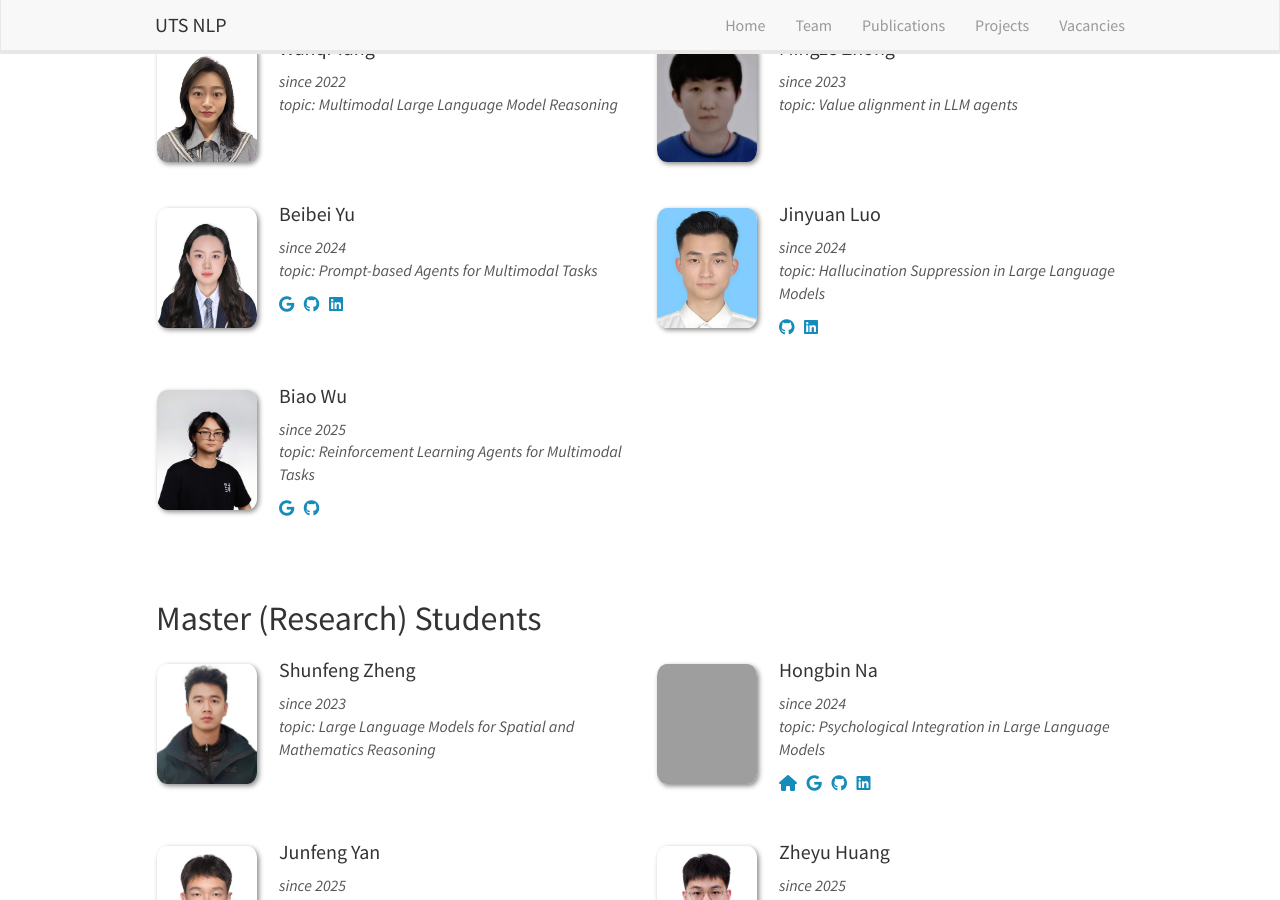
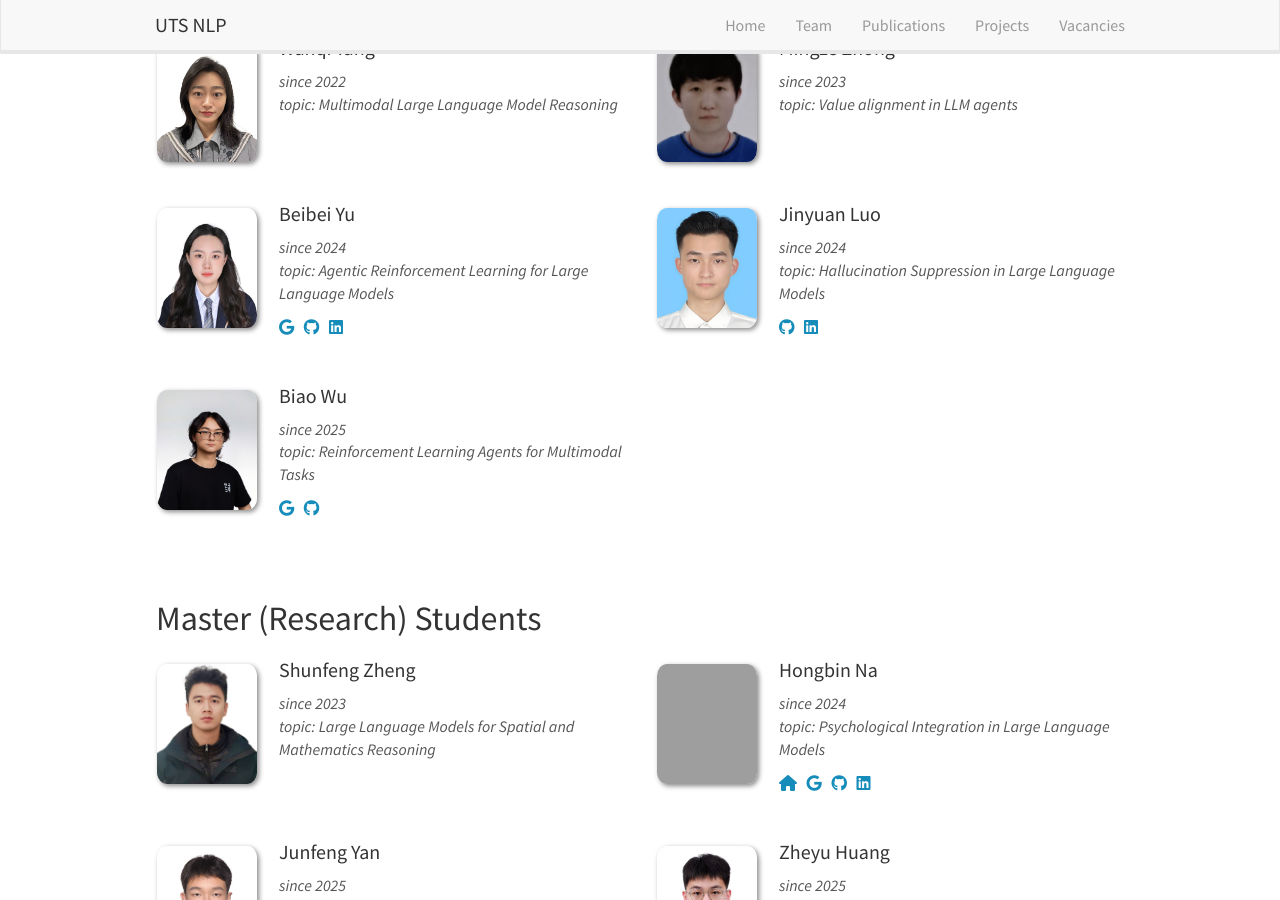
Before and after one commit to utsnlp/utsnlp.github.io, a Jekyll site: the page built from _pages/team.md, in a window 1280 px wide and 900 px high, scrolled down 749 px. Built offline with Jekyll 4.4.1, drawn with Linux system fonts in a browser that asks for light colours; nearby versions of some CDN libraries.

Commit message:
Update phd_students.yml

```diff
--- a/_data/phd_students.yml
+++ b/_data/phd_students.yml
@@ -27,7 +27,7 @@
   photo: yubei.jpg
   duration: 2024
   cosupervision: Jie Lu & Mo Namazi
-  topic: Prompt-based Agents for Multimodal Tasks
+  topic: Agentic Reinforcement Learning for Large Language Models
   url:
     personal_site:
     google_scholar: https://scholar.google.com/citations?hl=zh-CN&user=pFn3Bv4AAAAJ
```
